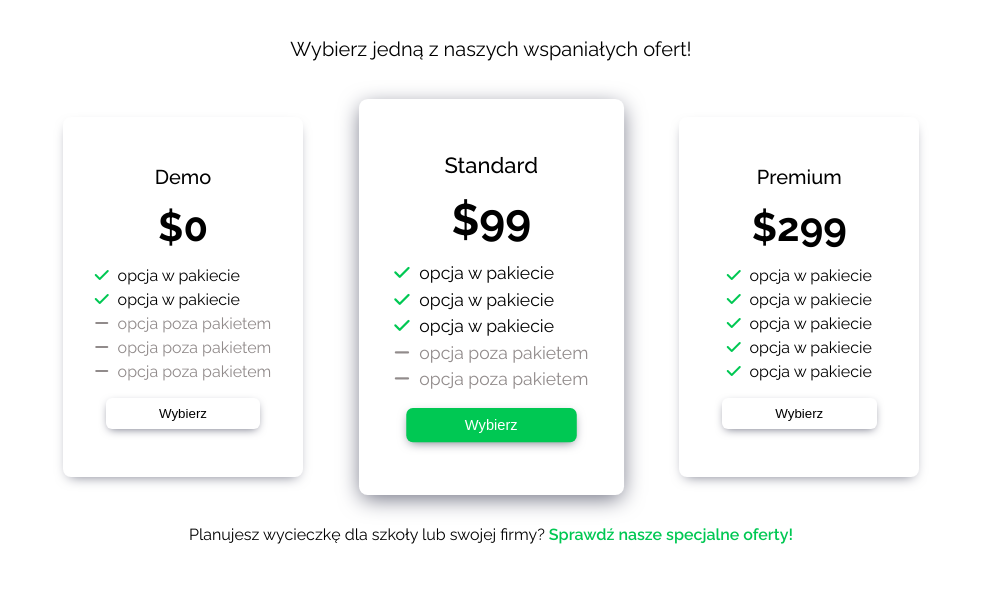
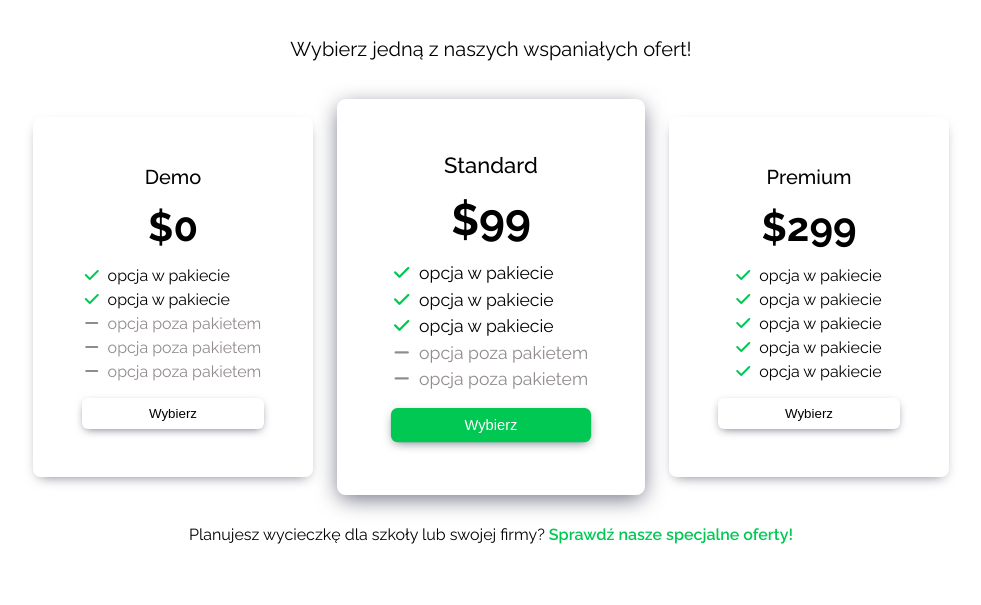
Before and after one commit to Rudy-Code/forest, a plain HTML site: page index.html in a window 1280 px wide. Shown: the part 1491-2096 px from the top of the page, without its empty margins (149-1130 px from the left). Drawn offline with Linux system fonts and the light colour scheme.

Commit message:
fixed bug Top-level selector &__card

```diff
--- a/src/sass/media-query/_large.scss
+++ b/src/sass/media-query/_large.scss
@@ -56,17 +56,17 @@
 	}
 }
 
-@media (min-width: 1000px){
-	&__card {
-		min-width: 280px;
+@media (min-width: 1000px) {
+	.offers {
+		&__card {
+			min-width: 280px;
+		}
 	}
 }
 
-
 @media (min-width: 1040px) {
 	.offers {
-
-		&__info{
+		&__info {
 			margin: 2em 0;
 		}
 
```
Also changed, not shown: dist/css/offers.min.css, dist/css/style.min.css.
